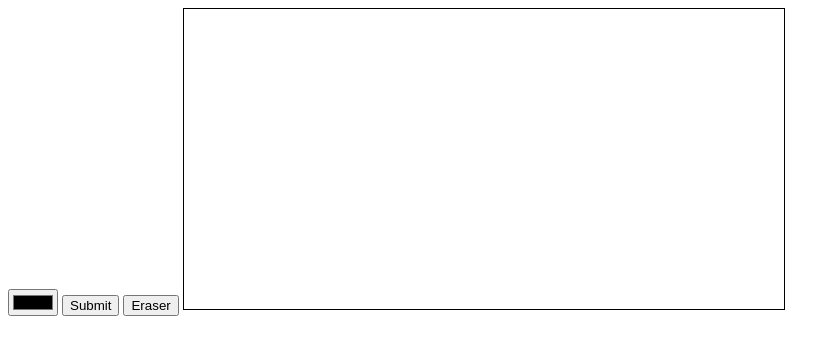
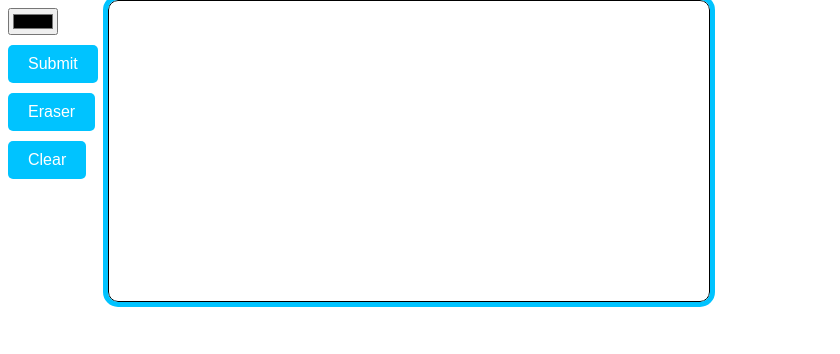
Before and after one commit to luiigi2000/WebCompHC, a plain HTML site: page index.html in a window 1280 px wide. Shown: the whole page, without its empty margins (0-840 px from the left). Drawn offline with Linux system fonts and the light colour scheme.

Commit message:
Added erase and clear button and a tad bit of styling. Everything is placeholder.

```diff
--- a/index.html
+++ b/index.html
@@ -2,15 +2,19 @@
 
 <html lang="en">
     <head>
+        <link rel="stylesheet" href="style.css">
         <meta charset="UTF-8">
         <meta name="viewport" content="width=device-width, initial-scale=1.0">
         <title>Document</title>
     </head>
 
     <body>
-        <input type="color" id="colorPicker">
-        <button id = "submitbutton">Submit</button>
-        <button id = "eraser">Eraser</button>
+        <div id = "toolbar">
+            <input type="color" id="colorPicker">
+            <button id = "submitbutton">Submit</button>
+            <button id = "eraser">Eraser</button>
+            <button id = "clear">Clear</button>
+        </div>
         <canvas id = "canvas" width = 600 height = "300" style="border:1px solid black;"></canvas>
         <script>
             const canvas = document.getElementById("canvas");
@@ -38,7 +42,6 @@
                     ctx.clearRect(mouseX-5, mouseY-5, 10, 10);
                 }
             }
-
             canvas.addEventListener('mousemove', draw);
             canvas.addEventListener('mouseup', function(event){
                 drawing = false;
@@ -48,13 +51,22 @@
                 y = event.clientY - canvas.offsetTop;
                 drawing = true;
             });
-            document.getElementById("eraser").addEventListener('click', function(event){
-                if (state == "erase"){
+            canvas.addEventListener('mouseleave', function(event){
+                drawing = false;
+            });
+
+            document.addEventListener('click', function(event){
+                console.log(event.target.id);
+                if (event.target.id == "eraser"){
+                    if (state == "draw"){
+                        state = "erase";
+                    }else{
+                        state = "draw";
+                    }
+                }else if (event.target.id == "clear"){
+                    ctx.clearRect(0, 0, canvas.width, canvas.height);
+                }else if (event.target.id == "submitbutton"){
                     state = "draw";
-                    document.getElementById("eraser").setAttribute("style", "background-color: white; color: black;");
-                }else if (state == "draw"){
-                    state = "erase";
-                    ocument.getElementById("eraser").setAttribute("style", "background-color: white; color: white;");
                 }
             });
 
--- a/style.css
+++ b/style.css
@@ -3,9 +3,31 @@ button {
     margin-right: 10px;
     padding: 10px 20px;
     font-size: 16px;
-    background-color: #4CAF50; /* Green */
+    background-color: #00c3ff; /* Green */
     color: white;
     border: none;
     border-radius: 5px;
     cursor: pointer;
 }
+
+button:hover {
+    background-color: #0096c4;
+}
+
+
+#toolbar {
+    display: flex;
+    flex-direction: column;
+    align-items: flex-start;
+    margin-bottom: 10px;
+}
+
+#canvas {
+    position: absolute;
+    margin-left: 100px;
+    top: 0;
+    outline-color: #00c3ff;
+    outline-style: solid;
+    outline-width: 5px;
+    border-radius: 10px;
+}
```
